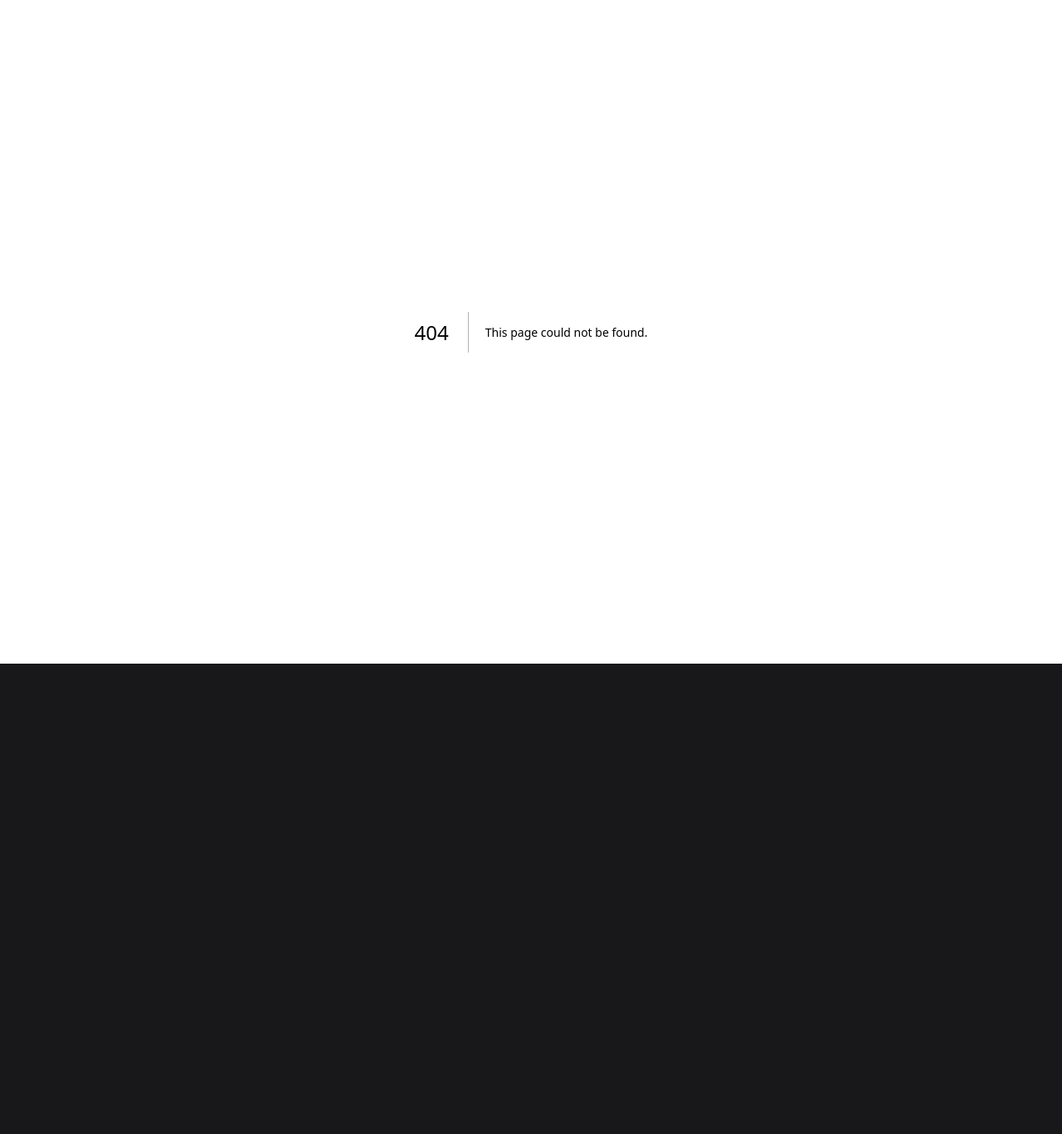
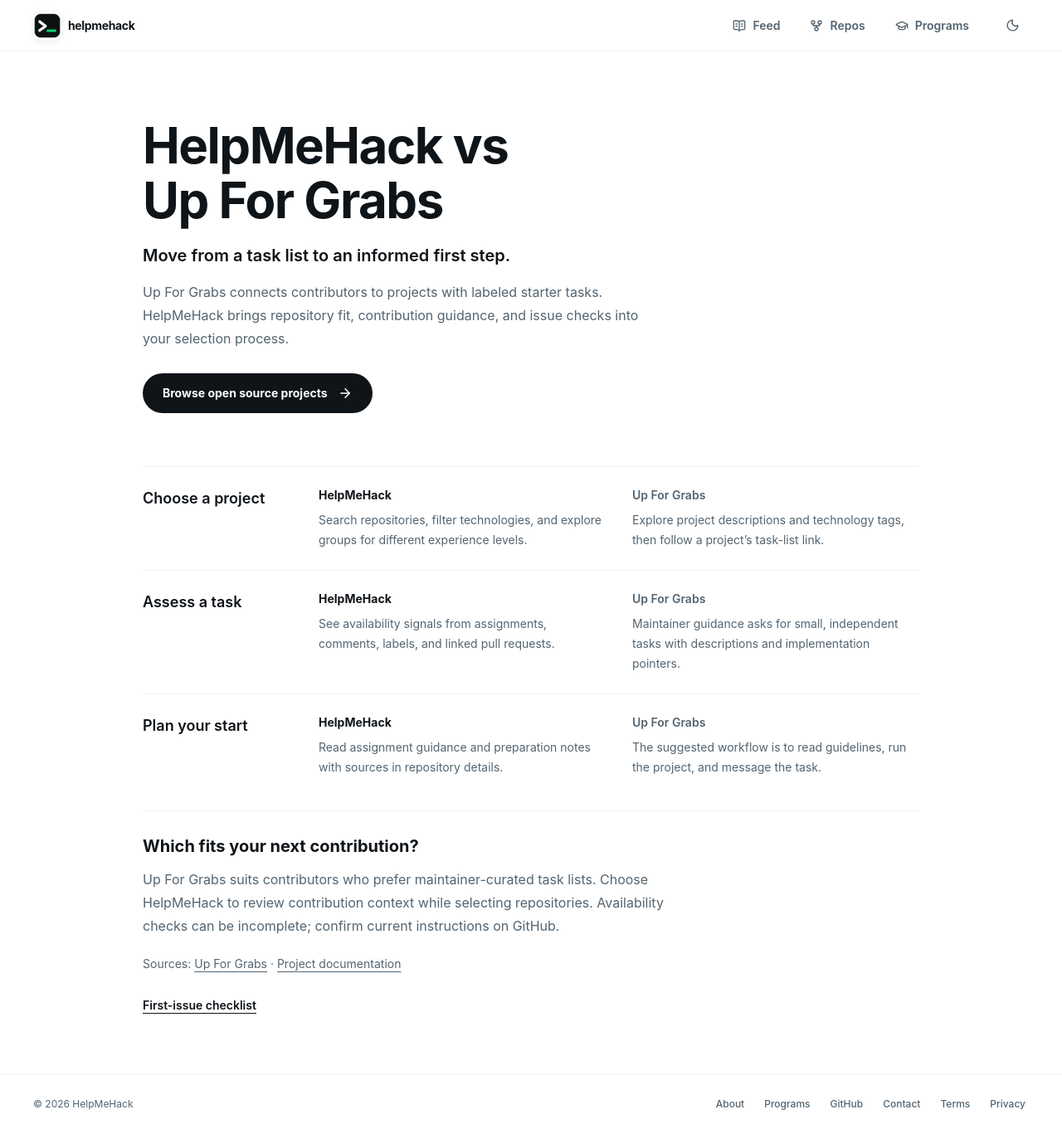
Before and after one commit to rohanmalhotracodes/helpmehack, a Next.js app: page /compare/helpmehack-vs-up-for-grabs in a window 1280 px wide. Before the commit this address had no page. Shown: the whole page at 83% size. Before the commit the page ends 800 px from the top, so only its background shows below. Built offline with nearby package versions, Linux system fonts and the light colour scheme.

Commit message:
Add sourced contribution-directory comparisons (#29)
Co-authored-by: rohanmalhotracodes <139499925+rohanmalhotracodes@users.noreply.github.com>
Co-authored-by: tin-computer[bot] <277149838+tin-computer[bot]@users.noreply.github.com>

```diff
--- /dev/null
+++ b/app/compare/helpmehack-vs-good-first-issue/page.tsx
@@ -0,0 +1,35 @@
+import Link from "next/link";
+import type { Metadata } from "next";
+import { ArrowRight } from "lucide-react";
+import { ContributionPageShell } from "@/components/contribution-page-shell";
+
+const title = "HelpMeHack vs Good First Issue: Choose where to contribute";
+const description = "Good First Issue curates beginner issues by language. HelpMeHack helps you inspect project fit, contribution rules, and issue availability before moving to GitHub.";
+const url = "https://www.helpmehack.tech/compare/helpmehack-vs-good-first-issue";
+export const metadata: Metadata = { title, description, alternates: { canonical: url }, openGraph: { title, description, url, type: "website", siteName: "HelpMeHack" } };
+const rows = [{"title": "Find a fit", "ours": "Filter technologies and compare experience groups, with saved repositories in your browser.", "theirs": "Browse curated projects by language, with issue links and recent activity ages."}, {"title": "Check the work", "ours": "Review availability signals from assignees, comments, labels, and linked pull requests.", "theirs": "Find issues with beginner-friendly labels in projects selected for newcomer contributions."}, {"title": "Prepare to contribute", "ours": "Open repository details for assignment guidance, preparation notes, and their sources.", "theirs": "Project admission requires setup instructions, contribution guidelines, and recent activity."}];
+export default function ComparisonPage() {
+  return <ContributionPageShell>
+    <main className="mx-auto max-w-[1000px] px-5 pb-4 pt-12 sm:px-8 sm:pt-20">
+      <section className="max-w-[760px]" aria-labelledby="comparison-title">
+        <h1 id="comparison-title" className="text-balance text-4xl font-bold leading-[1.1] tracking-tight sm:text-6xl">HelpMeHack vs Good First Issue</h1>
+        <p className="mt-5 text-xl font-semibold leading-7">Choose a project, then check your next step.</p>
+        <p className="x-muted mt-4 max-w-[60ch] text-pretty text-base leading-7">{description}</p>
+        <Link href="/#open-source" className="focus-ring x-primary mt-7 inline-flex min-h-12 items-center gap-3 rounded-full px-6 py-3 text-sm font-bold transition-opacity hover:opacity-85 active:opacity-75">Browse open source projects <ArrowRight size={18} aria-hidden="true" /></Link>
+      </section>
+      <section className="mt-12 sm:mt-16" aria-label="Contribution workflow comparison">
+        {rows.map(row => <section key={row.title} className="x-border border-t py-6 sm:grid sm:grid-cols-[180px_1fr_1fr] sm:gap-8">
+          <h2 className="text-lg font-semibold">{row.title}</h2>
+          <div className="mt-4 sm:mt-0"><h3 className="text-sm font-bold">HelpMeHack</h3><p className="x-muted mt-2 max-w-[60ch] text-sm leading-6">{row.ours}</p></div>
+          <div className="mt-4 sm:mt-0"><h3 className="x-muted text-sm font-semibold">Good First Issue</h3><p className="x-muted mt-2 max-w-[60ch] text-sm leading-6">{row.theirs}</p></div>
+        </section>)}
+      </section>
+      <section className="x-border mt-4 border-t pt-7" aria-labelledby="fit-title">
+        <h2 id="fit-title" className="text-xl font-bold">Which fits your next contribution?</h2>
+        <p className="x-muted mt-3 max-w-[65ch] text-base leading-7">Good First Issue suits a quick language-led shortlist. Choose HelpMeHack when you want contribution context beside your matches. Checks can be incomplete; read the latest GitHub discussion before starting.</p>
+        <p className="x-muted mt-5 text-sm leading-6">Sources: <a href="https://goodfirstissue.dev/" className="focus-ring underline underline-offset-4">Good First Issue</a>{" · "}<a href="https://github.com/DeepSourceCorp/good-first-issue" className="focus-ring underline underline-offset-4">Project documentation</a></p>
+        <Link href="/contribute/first-issue" className="focus-ring mt-5 inline-block py-2 text-sm font-semibold underline underline-offset-4">First-issue checklist</Link>
+      </section>
+    </main>
+  </ContributionPageShell>;
+}
--- /dev/null
+++ b/app/compare/helpmehack-vs-up-for-grabs/page.tsx
@@ -0,0 +1,35 @@
+import Link from "next/link";
+import type { Metadata } from "next";
+import { ArrowRight } from "lucide-react";
+import { ContributionPageShell } from "@/components/contribution-page-shell";
+
+const title = "HelpMeHack vs Up For Grabs: Choose where to contribute";
+const description = "Up For Grabs connects contributors to projects with labeled starter tasks. HelpMeHack brings repository fit, contribution guidance, and issue checks into your selection process.";
+const url = "https://www.helpmehack.tech/compare/helpmehack-vs-up-for-grabs";
+export const metadata: Metadata = { title, description, alternates: { canonical: url }, openGraph: { title, description, url, type: "website", siteName: "HelpMeHack" } };
+const rows = [{"title": "Choose a project", "ours": "Search repositories, filter technologies, and explore groups for different experience levels.", "theirs": "Explore project descriptions and technology tags, then follow a project\u2019s task-list link."}, {"title": "Assess a task", "ours": "See availability signals from assignments, comments, labels, and linked pull requests.", "theirs": "Maintainer guidance asks for small, independent tasks with descriptions and implementation pointers."}, {"title": "Plan your start", "ours": "Read assignment guidance and preparation notes with sources in repository details.", "theirs": "The suggested workflow is to read guidelines, run the project, and message the task."}];
+export default function ComparisonPage() {
+  return <ContributionPageShell>
+    <main className="mx-auto max-w-[1000px] px-5 pb-4 pt-12 sm:px-8 sm:pt-20">
+      <section className="max-w-[760px]" aria-labelledby="comparison-title">
+        <h1 id="comparison-title" className="text-balance text-4xl font-bold leading-[1.1] tracking-tight sm:text-6xl">HelpMeHack vs Up For Grabs</h1>
+        <p className="mt-5 text-xl font-semibold leading-7">Move from a task list to an informed first step.</p>
+        <p className="x-muted mt-4 max-w-[60ch] text-pretty text-base leading-7">{description}</p>
+        <Link href="/#open-source" className="focus-ring x-primary mt-7 inline-flex min-h-12 items-center gap-3 rounded-full px-6 py-3 text-sm font-bold transition-opacity hover:opacity-85 active:opacity-75">Browse open source projects <ArrowRight size={18} aria-hidden="true" /></Link>
+      </section>
+      <section className="mt-12 sm:mt-16" aria-label="Contribution workflow comparison">
+        {rows.map(row => <section key={row.title} className="x-border border-t py-6 sm:grid sm:grid-cols-[180px_1fr_1fr] sm:gap-8">
+          <h2 className="text-lg font-semibold">{row.title}</h2>
+          <div className="mt-4 sm:mt-0"><h3 className="text-sm font-bold">HelpMeHack</h3><p className="x-muted mt-2 max-w-[60ch] text-sm leading-6">{row.ours}</p></div>
+          <div className="mt-4 sm:mt-0"><h3 className="x-muted text-sm font-semibold">Up For Grabs</h3><p className="x-muted mt-2 max-w-[60ch] text-sm leading-6">{row.theirs}</p></div>
+        </section>)}
+      </section>
+      <section className="x-border mt-4 border-t pt-7" aria-labelledby="fit-title">
+        <h2 id="fit-title" className="text-xl font-bold">Which fits your next contribution?</h2>
+        <p className="x-muted mt-3 max-w-[65ch] text-base leading-7">Up For Grabs suits contributors who prefer maintainer-curated task lists. Choose HelpMeHack to review contribution context while selecting repositories. Availability checks can be incomplete; confirm current instructions on GitHub.</p>
+        <p className="x-muted mt-5 text-sm leading-6">Sources: <a href="https://up-for-grabs.net/" className="focus-ring underline underline-offset-4">Up For Grabs</a>{" · "}<a href="https://github.com/up-for-grabs/up-for-grabs.net" className="focus-ring underline underline-offset-4">Project documentation</a></p>
+        <Link href="/contribute/first-issue" className="focus-ring mt-5 inline-block py-2 text-sm font-semibold underline underline-offset-4">First-issue checklist</Link>
+      </section>
+    </main>
+  </ContributionPageShell>;
+}
--- a/app/open-source-projects/page.tsx
+++ b/app/open-source-projects/page.tsx
@@ -50,6 +50,10 @@ export default function OpenSourceProjectsPage() {
             ))}
           </ol>
         </section>
+        <nav aria-label="Compare contribution tools" className="x-border mt-8 flex flex-wrap gap-x-6 gap-y-2 border-t pt-6 text-sm">
+          <Link href="/compare/helpmehack-vs-good-first-issue" className="focus-ring py-2 underline underline-offset-4">HelpMeHack vs Good First Issue</Link>
+          <Link href="/compare/helpmehack-vs-up-for-grabs" className="focus-ring py-2 underline underline-offset-4">HelpMeHack vs Up For Grabs</Link>
+        </nav>
       </main>
     </ContributionPageShell>
   );
--- a/app/sitemap.ts
+++ b/app/sitemap.ts
@@ -8,6 +8,12 @@ export default async function sitemap(): Promise<MetadataRoute.Sitemap> {
   const gsocOrganizations = await loadGsocOrganizations();
 
   const staticPages: MetadataRoute.Sitemap = [
+    ...["helpmehack-vs-good-first-issue", "helpmehack-vs-up-for-grabs"].map((slug) => ({
+      url: `${baseUrl}/compare/${slug}`,
+      lastModified: new Date("2026-09-21"),
+      changeFrequency: "monthly" as const,
+      priority: 0.6,
+    })),
     {
       url: baseUrl,
       lastModified: now,
```
